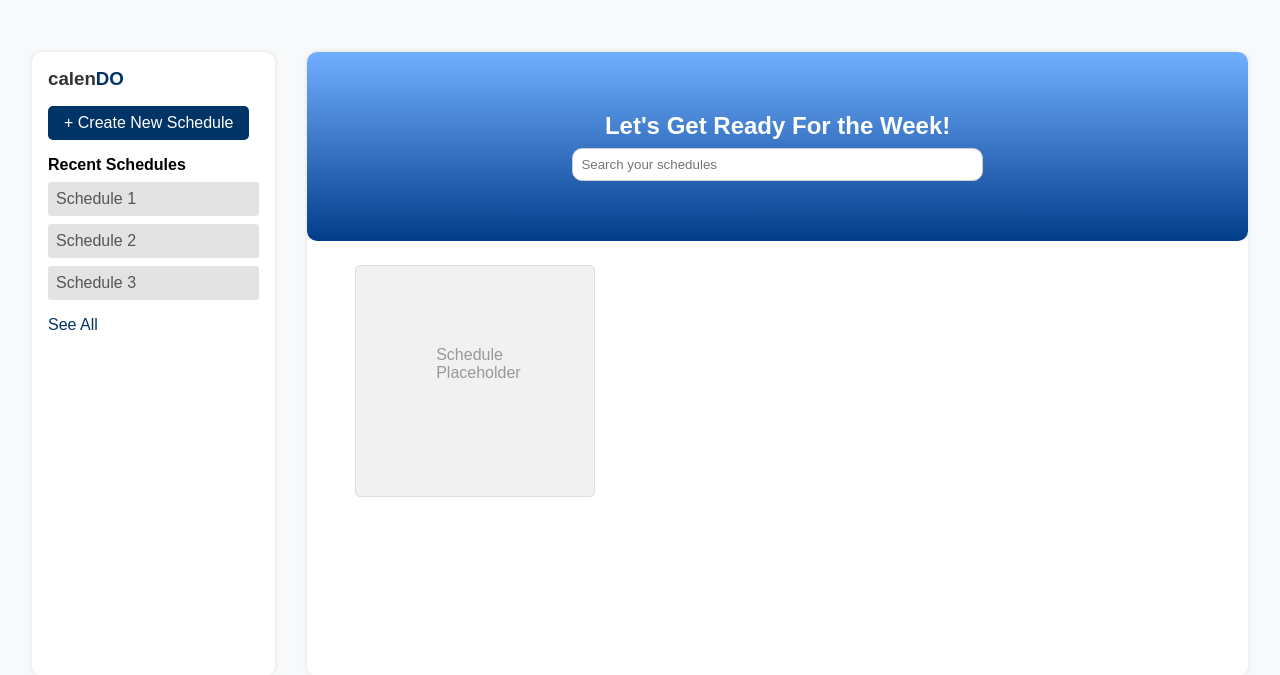
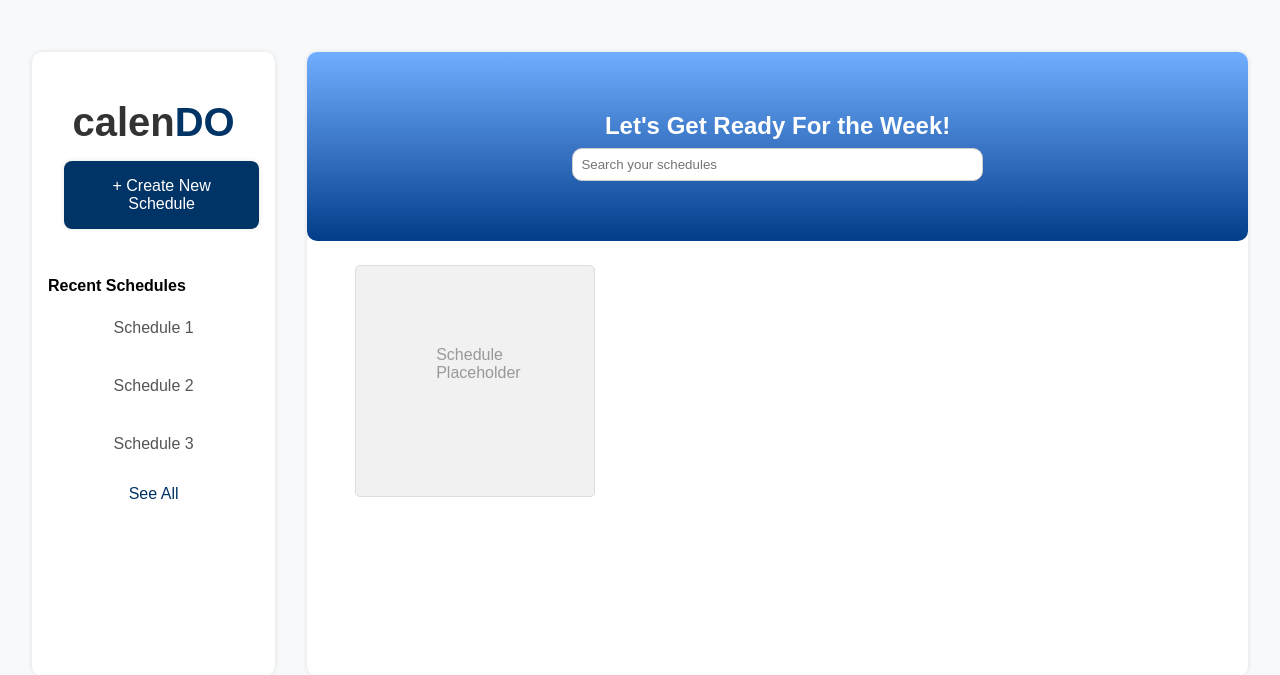
Before and after one commit to mebcrtz/calenDO, a Django app: page /calendar/ in a window 1280 px wide. Shown: the part 60-735 px from the top of the page. Run offline with Django 5.2, Linux system fonts and the light colour scheme.

Commit message:
Update calendar.html

```diff
--- a/project/templates/calendar.html
+++ b/project/templates/calendar.html
@@ -39,18 +39,21 @@
         display: inline-block;
         background-color: #003366;
         color: white;
-        padding: 0.5rem 1rem;
-        border-radius: 5px;
+        padding: 1rem 2rem;
+        border-radius: 8px;
+        margin-left: 1rem;
         text-align: center;
         margin-bottom: 1rem;
+        box-shadow: 0 0 5px rgba(0, 0, 0, 0.1);
     }
     .recent-schedules {
         list-style: none;
     }
     .recent-schedules li {
         margin: 0.5rem 0;
-        padding: 0.5rem;
-        background-color: #e3e3e3;
+        padding: 1rem;
+        background-color: white;
+        text-align: center;
         border-radius: 3px;
         color: #555;
     }
@@ -108,15 +111,15 @@
 <div class="main-container">
     <!-- Sidebar -->
     <div class="sidebar">
-        <h3>calen<span style="color: #003366; font-weight: bold;">DO</span></h3>
+        <h3 style="margin-top: 2rem; font-size: 40px; font-weight: 800; text-align: center;">calen<span style="color: #003366; font-weight: 800;">DO</span></h3>
         <a href="#" class="create-btn">+ Create New Schedule</a>
-        <h4>Recent Schedules</h4>
+        <h4 style="margin-top: 2rem;">Recent Schedules</h4>
         <ul class="recent-schedules">
             <li>Schedule 1</li>
             <li>Schedule 2</li>
             <li>Schedule 3</li>
         </ul>
-        <a href="#" class="see-all">See All</a>
+        <a href="#" class="see-all" style="text-align: center;">See All</a>
     </div>
 
     <!-- Content -->
```
